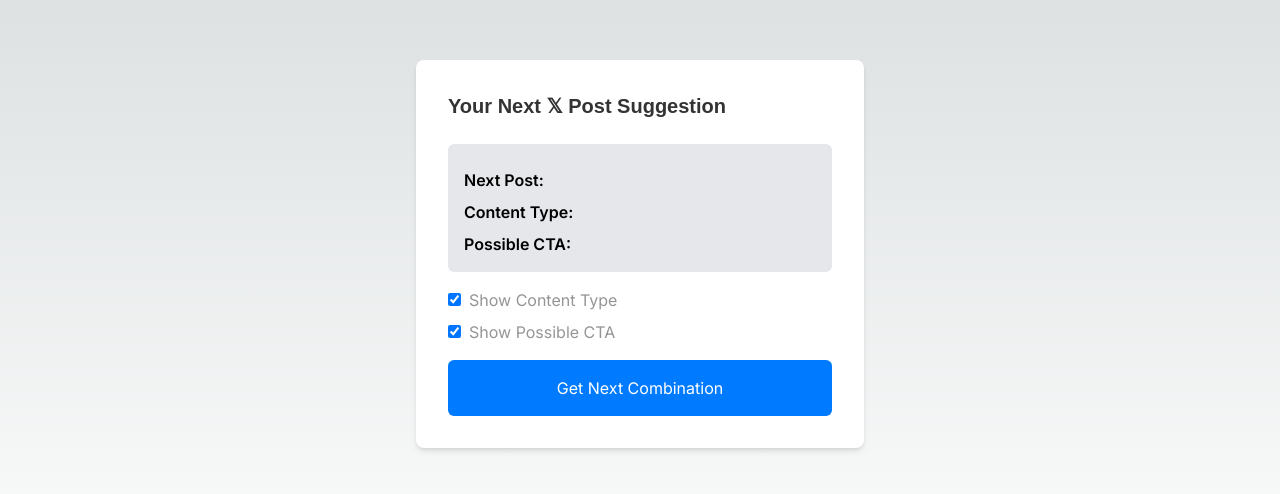
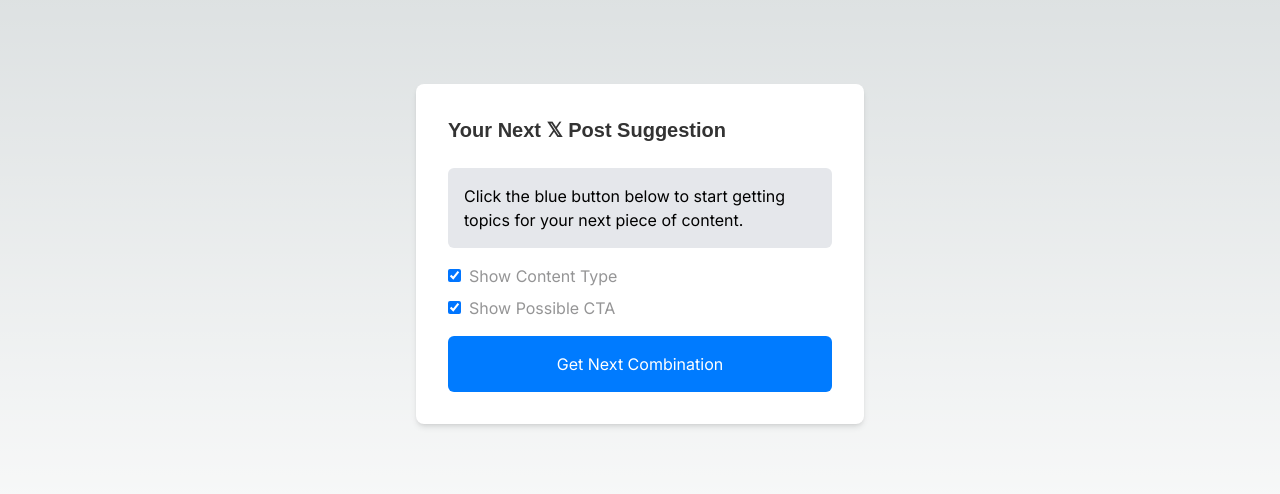
Before and after one commit to bappygolder/x, a Next.js app: page / in a window 1280 px wide. Shown: the part 146-640 px from the top of the page. Built offline with nearby package versions, Linux system fonts and the light colour scheme.

Commit message:
add title text

```diff
--- a/app/page.js
+++ b/app/page.js
@@ -11,6 +11,7 @@
         contentType: '',
         possibleCTA: ''
     });
+    const [startText, setStartText] = useState(false)
 
     const displayNext = () => {
         const shuffledGeneralIndex = Math.floor(Math.random() * generalPillars.length);
@@ -26,6 +27,8 @@
             contentType: nextContent,
             possibleCTA: nextCTA
         });
+
+        setStartText(!startText)
     };
 
     return (
@@ -37,9 +40,7 @@
                 <div className="bg-white p-8 rounded-lg shadow-md w-full max-w-md flex flex-col justify-center">
                     <h1 className="text-xl text-[#333333] font-sans mb-6 font-[600]">Your Next 𝕏 Post Suggestion</h1>
                     <div className="bg-gray-200 p-4 rounded-md mb-4">
-                        <div className="mb-2">
-                            <p className="placeholder-text hidden">Click the blue button below to start getting topics for your next piece of content.</p>
-                        </div>
+                      {startText ?
                         <div className="text-[#000000]" id="generatedContent">
                             <div className="flex items-center justify-between mb-2">
                                 <div className="title text-[16px] w-[150px] font-[600]">Next Post:</div>
@@ -57,7 +58,11 @@
                                     <div className="content text-[16px] w-[230px]" id="possibleCTA">{suggestedContent.possibleCTA}</div>
                                 </div>
                             )}
-                        </div>
+                        </div>:
+                        <div className="">
+                        <p className="placeholder-text">Click the blue button below to start getting topics for your next piece of content.</p>
+                    </div>
+                        }
                     </div>
 
                     <div className="mb-4">
```
